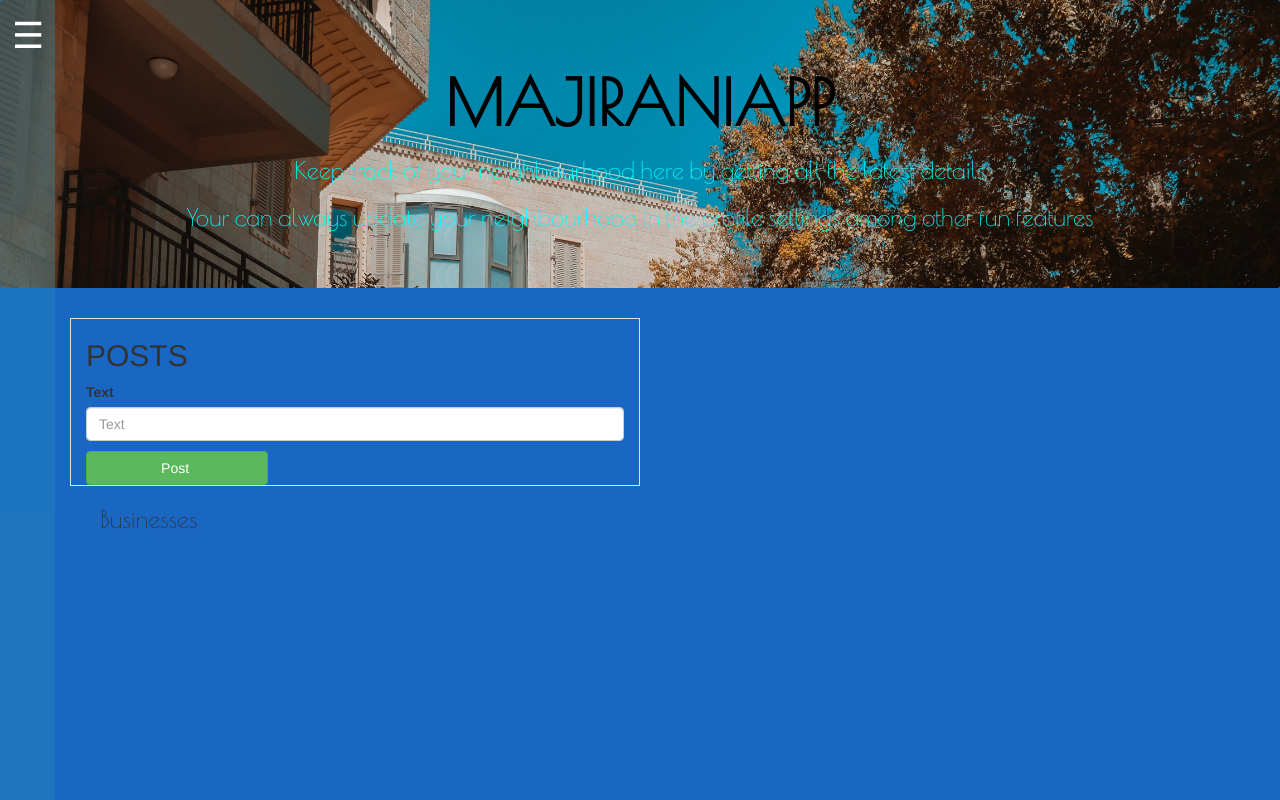
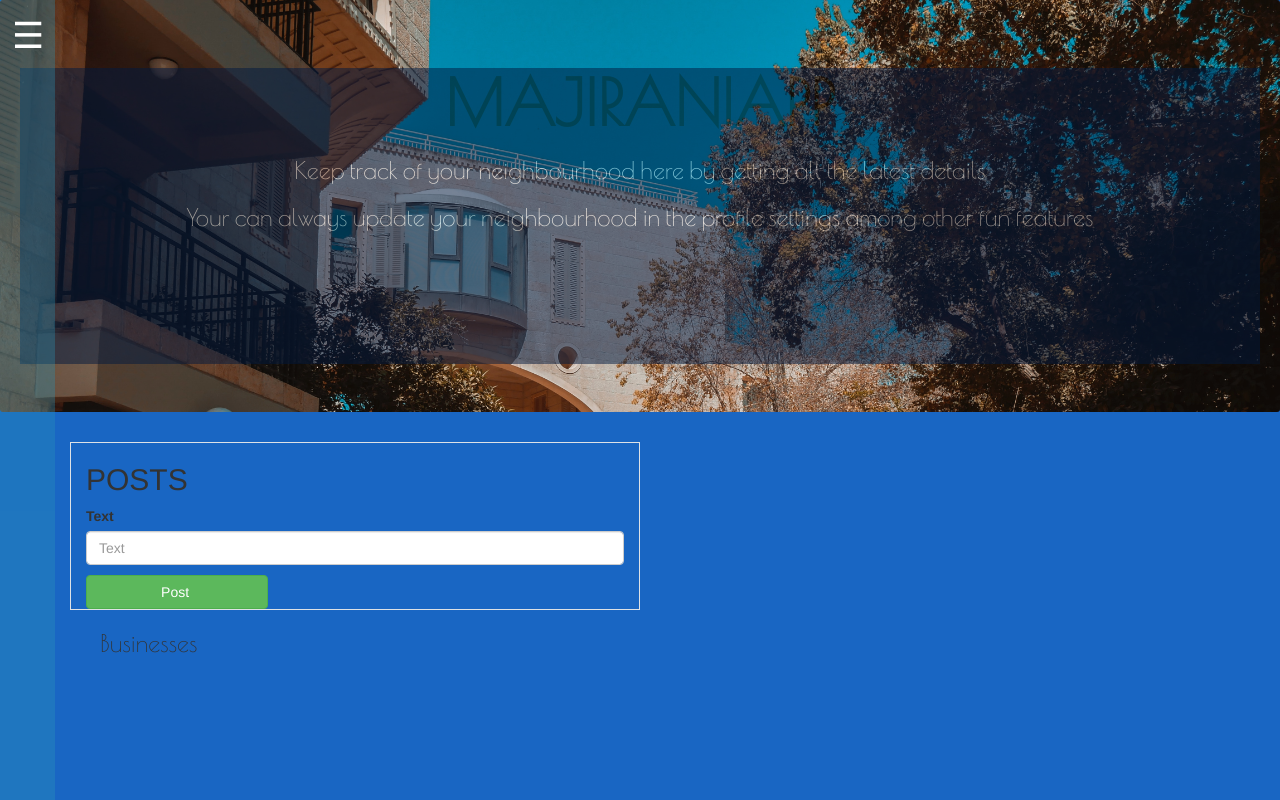
Before and after one commit to leskeylevy/majirani, a Django app: page / in a window 1280 px wide. Run offline with Django 3.2, Linux system fonts and the light colour scheme; the visitor is signed in with stand-in values (Sample User, id 1); data that the repository does not hold is empty; some libraries are stand-ins or nearby versions.

Commit message:
fixing attribute error in heroku

```diff
--- a/majirani/settings.py
+++ b/majirani/settings.py
@@ -127,7 +127,7 @@
     },
 ]
 
-LOGIN_REDIRECT_URL = '/'
+LOGIN_REDIRECT_URL = 'index'
 # Internationalization
 # https://docs.djangoproject.com/en/1.11/topics/i18n/
 
--- a/neighbourhood/static/css/styles.css
+++ b/neighbourhood/static/css/styles.css
@@ -82,3 +82,11 @@
 .border {
 border-right: 1px solid black;
 }
+#display-text {
+    position: relative;
+    opacity: 0.5;
+    background-color: #01193f;
+    width: 100%;
+    margin: auto;
+    padding-bottom: 10%;
+}
--- a/neighbourhood/templates/index.html
+++ b/neighbourhood/templates/index.html
@@ -1,9 +1,9 @@
 {%extends 'base.html' %} {% load bootstrap3 %} {% block content %}
 <div class="jumbotron">
-  <div class="header">
+  <div class="header" id="display-text">
     <h1 style="color: black"><b>MAJIRANIAPP</b></h1>
-    <h3 style="color: cyan" ">Keep track of your neighbourhood here by getting all the latest details</h3>
-        <h3  style="color: cyan ">Your can always update your neighbourhood in the profile settings among other fun features</h3>
+    <h3 style="color: white">Keep track of your neighbourhood here by getting all the latest details</h3>
+        <h3  style="color: white ">Your can always update your neighbourhood in the profile settings among other fun features</h3>
 
     </div>
 </div>
--- a/neighbourhood/views.py
+++ b/neighbourhood/views.py
@@ -11,9 +11,11 @@
 from django.core.mail import EmailMessage
 from .models import Post, Business,Neighbourhood
 from django.views.generic import ListView
+from django.contrib.auth.decorators import login_required
 
 
 # Create your views here.
+@login_required
 def index(request):
     form = PostForm()
     mabiz = Business.objects.filter(neighbourhood=request.user.profile.neighbourhood)
@@ -74,6 +76,7 @@
         return HttpResponse('Activation link is invalid!')
 
 
+@login_required
 def profile(request):
     current_user = request.user
     prof = ProfileForm()
```
